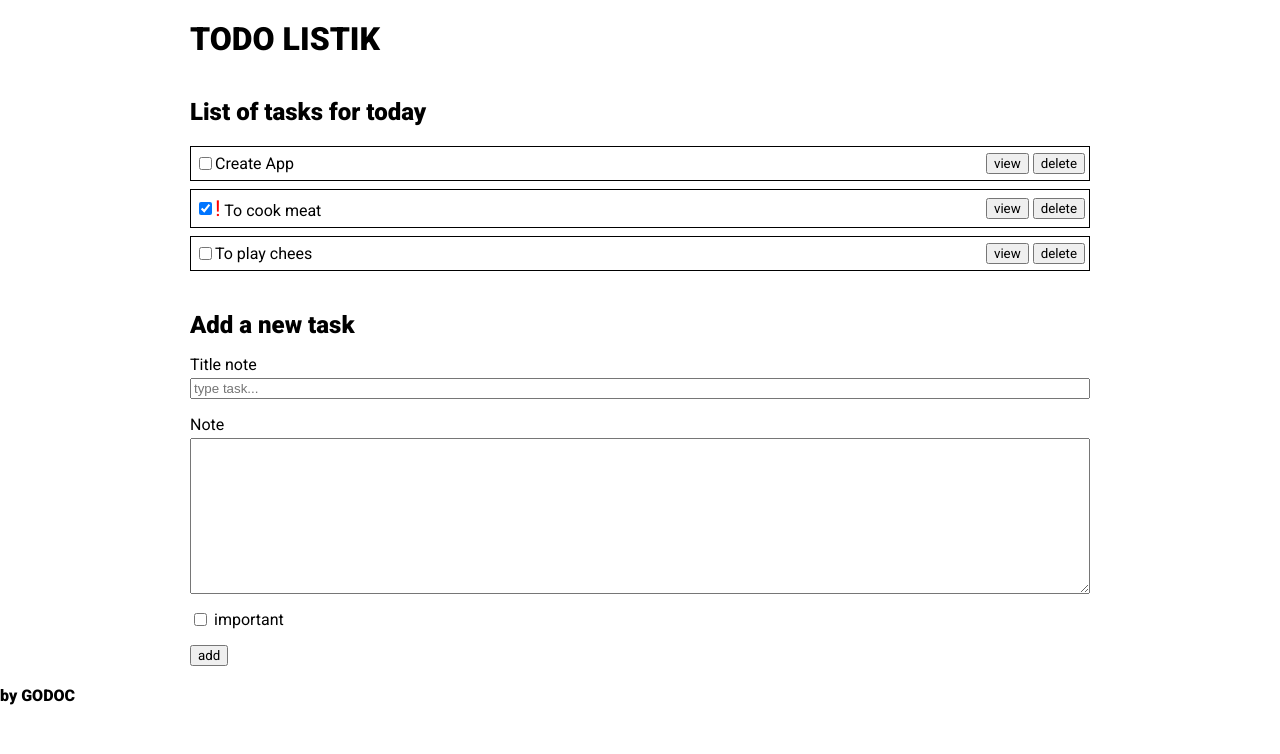
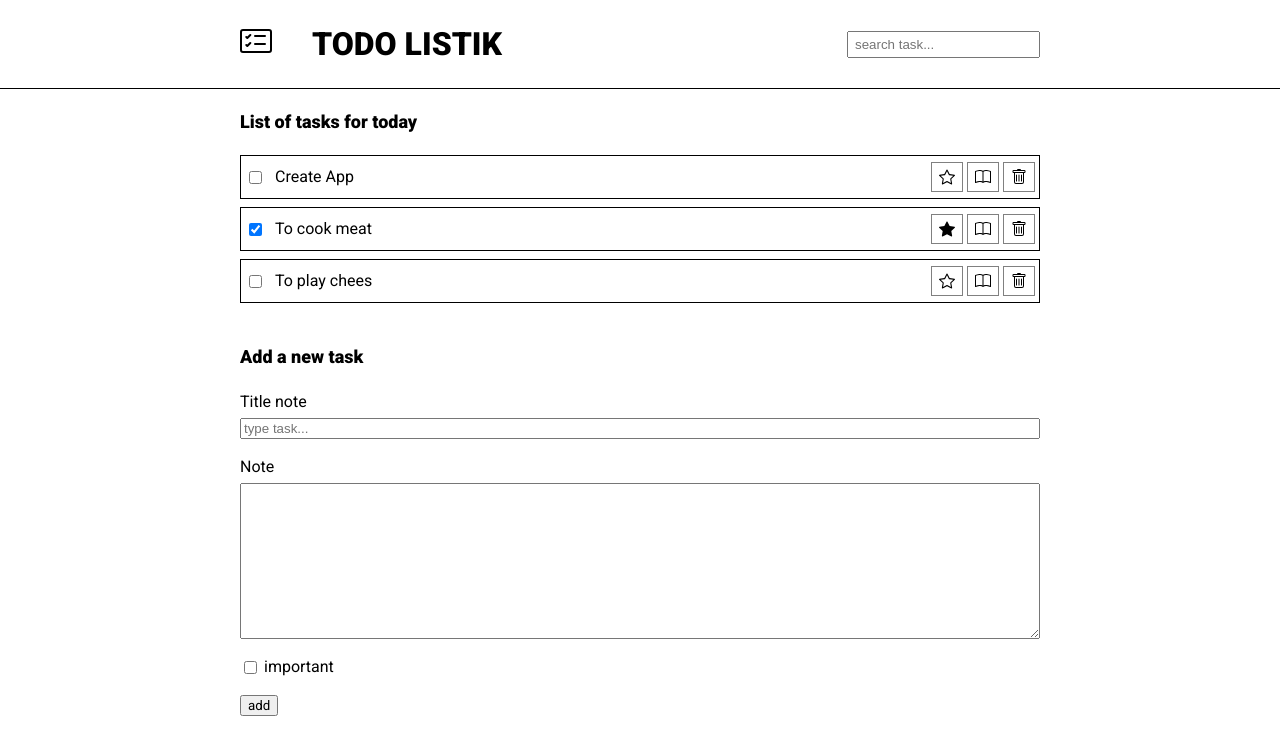
Before and after one commit to go-doc-web/todo-listik-js, a website with bundled scripts: page index.html in a window 1280 px wide. Built offline with nearby package versions, Linux system fonts and the light colour scheme.

Commit message:
fix impotent logic

```diff
--- a/index.html
+++ b/index.html
@@ -6,9 +6,14 @@
     <title>todo</title>
     <link rel="preconnect" href="https://fonts.googleapis.com" />
     <link rel="preconnect" href="https://fonts.gstatic.com" crossorigin />
+
     <link
       href="https://fonts.googleapis.com/css2?family=Roboto:wght@400;500;900&display=swap"
       rel="stylesheet"
+    />
+    <link
+      rel="stylesheet"
+      href="https://cdn.jsdelivr.net/npm/bootstrap-icons@1.11.1/font/bootstrap-icons.css"
     />
 
     <link rel="stylesheet" href="./styles/style.css" />
@@ -20,11 +25,31 @@
         <div class="content-modal"></div>
       </div>
     </div>
-    <div class="header">
-      <div class="container">
+
+    <!-- Task -->
+
+    <header class="header">
+      <div class="container container-header">
+        <a href="index.html" class="logo">
+          <svg
+            xmlns="http://www.w3.org/2000/svg"
+            fill="currentColor"
+            class="bi bi-card-checklist logo-svg"
+            viewBox="0 0 16 16"
+          >
+            <path
+              d="M14.5 3a.5.5 0 0 1 .5.5v9a.5.5 0 0 1-.5.5h-13a.5.5 0 0 1-.5-.5v-9a.5.5 0 0 1 .5-.5h13zm-13-1A1.5 1.5 0 0 0 0 3.5v9A1.5 1.5 0 0 0 1.5 14h13a1.5 1.5 0 0 0 1.5-1.5v-9A1.5 1.5 0 0 0 14.5 2h-13z"
+            />
+            <path
+              d="M7 5.5a.5.5 0 0 1 .5-.5h5a.5.5 0 0 1 0 1h-5a.5.5 0 0 1-.5-.5zm-1.496-.854a.5.5 0 0 1 0 .708l-1.5 1.5a.5.5 0 0 1-.708 0l-.5-.5a.5.5 0 1 1 .708-.708l.146.147 1.146-1.147a.5.5 0 0 1 .708 0zM7 9.5a.5.5 0 0 1 .5-.5h5a.5.5 0 0 1 0 1h-5a.5.5 0 0 1-.5-.5zm-1.496-.854a.5.5 0 0 1 0 .708l-1.5 1.5a.5.5 0 0 1-.708 0l-.5-.5a.5.5 0 0 1 .708-.708l.146.147 1.146-1.147a.5.5 0 0 1 .708 0z"
+            />
+          </svg>
+        </a>
         <h1 class="header-title">TODO LISTIK</h1>
+        <input class="search-todo" type="search" name="search" id="" placeholder="search task..." />
       </div>
-    </div>
+    </header>
+
     <section class="body-todos">
       <div class="container">
         <h2 class="list-title">List of tasks for today</h2>
@@ -52,9 +77,6 @@
         </form>
       </div>
     </section>
-    <footer>
-      <b>by GODOC </b>
-    </footer>
 
     <script src="./js/index.js" type="module"></script>
   </body>
--- a/js/getTaskTemplate.js
+++ b/js/getTaskTemplate.js
@@ -1,20 +1,82 @@
+// export const getTaskTemplate = items => {
+//   const murkup = items
+//     .map(
+//       ({ id, title, text, isDone, isImpotant }) => `<li data-id="${id}" class="list-item">
+//             <div class="wrap">
+//               <input type="checkbox"  id="" data-action="completed" ${isDone ? 'checked' : ''} />
+//               <span class="item-text">${
+//                 isImpotant ? '<span class="impotant">!</span>' : ''
+//               }  ${title}</span>
+//             </div>
+//             <div>
+//               <button class="btn" type="button" data-action="view">view</button>
+//               <button class="btn" type="button" data-action="delete">delete</button>
+//             </div>
+//           </li>
+//     `
+
+//     )
+//     .join('');
+//   return murkup;
+// };
 export const getTaskTemplate = items => {
   const murkup = items
     .map(
       ({ id, title, text, isDone, isImpotant }) => `<li data-id="${id}" class="list-item">
-            <div class="wrap">
-              <input type="checkbox"  id="" data-action="completed" ${isDone ? 'checked' : ''} />
-              <span class="item-text">${
-                isImpotant ? '<span class="impotant">!</span>' : ''
-              }  ${title}</span>
-            </div>
-            <div>
-              <button class="btn" type="button" data-action="view">view</button>
-              <button class="btn" type="button" data-action="delete">delete</button>
-            </div>
-          </li>
+          <div class="wrap">
+            <input type="checkbox"  id="" data-action="completed" ${isDone ? 'checked' : ''} />
+            <span class="item-text">${title}</span>
+          </div>
+          <div class="group-btn">
+            <button class="btn" type="button" data-action="impotant">
+      ${changeIcon(isImpotant)}
+            </button>
+            <button class="btn" type="button" data-action="view">
+              <svg
+                xmlns="http://www.w3.org/2000/svg"
+                width="16"
+                height="16"
+                fill="currentColor"
+                class="bi bi-book icon-task icon-view"
+                viewBox="0 0 16 16"
+              >
+                <path
+                  d="M1 2.828c.885-.37 2.154-.769 3.388-.893 1.33-.134 2.458.063 3.112.752v9.746c-.935-.53-2.12-.603-3.213-.493-1.18.12-2.37.461-3.287.811V2.828zm7.5-.141c.654-.689 1.782-.886 3.112-.752 1.234.124 2.503.523 3.388.893v9.923c-.918-.35-2.107-.692-3.287-.81-1.094-.111-2.278-.039-3.213.492V2.687zM8 1.783C7.015.936 5.587.81 4.287.94c-1.514.153-3.042.672-3.994 1.105A.5.5 0 0 0 0 2.5v11a.5.5 0 0 0 .707.455c.882-.4 2.303-.881 3.68-1.02 1.409-.142 2.59.087 3.223.877a.5.5 0 0 0 .78 0c.633-.79 1.814-1.019 3.222-.877 1.378.139 2.8.62 3.681 1.02A.5.5 0 0 0 16 13.5v-11a.5.5 0 0 0-.293-.455c-.952-.433-2.48-.952-3.994-1.105C10.413.809 8.985.936 8 1.783z"
+                />
+              </svg>
+            </button>
+            <button class="btn" type="button" data-action="delete">
+              <svg
+                xmlns="http://www.w3.org/2000/svg"
+                width="16"
+                height="16"
+                fill="currentColor"
+                class="bi bi-trash icon-task icon-del"
+                viewBox="0 0 16 16"
+              >
+                <path
+                  d="M5.5 5.5A.5.5 0 0 1 6 6v6a.5.5 0 0 1-1 0V6a.5.5 0 0 1 .5-.5Zm2.5 0a.5.5 0 0 1 .5.5v6a.5.5 0 0 1-1 0V6a.5.5 0 0 1 .5-.5Zm3 .5a.5.5 0 0 0-1 0v6a.5.5 0 0 0 1 0V6Z"
+                />
+                <path
+                  d="M14.5 3a1 1 0 0 1-1 1H13v9a2 2 0 0 1-2 2H5a2 2 0 0 1-2-2V4h-.5a1 1 0 0 1-1-1V2a1 1 0 0 1 1-1H6a1 1 0 0 1 1-1h2a1 1 0 0 1 1 1h3.5a1 1 0 0 1 1 1v1ZM4.118 4 4 4.059V13a1 1 0 0 0 1 1h6a1 1 0 0 0 1-1V4.059L11.882 4H4.118ZM2.5 3h11V2h-11v1Z"
+                />
+              </svg>
+            </button>
+          </div>
+        </li>
     `
     )
     .join('');
   return murkup;
 };
+
+function changeIcon(isImpotant) {
+  const murkup = isImpotant
+    ? `<svg xmlns="http://www.w3.org/2000/svg" width="16" height="16" fill="currentColor" class="bi bi-star-fill icon-task icon-star" viewBox="0 0 16 16">
+  <path d="M3.612 15.443c-.386.198-.824-.149-.746-.592l.83-4.73L.173 6.765c-.329-.314-.158-.888.283-.95l4.898-.696L7.538.792c.197-.39.73-.39.927 0l2.184 4.327 4.898.696c.441.062.612.636.282.95l-3.522 3.356.83 4.73c.078.443-.36.79-.746.592L8 13.187l-4.389 2.256z"/>
+</svg>`
+    : `<svg xmlns="http://www.w3.org/2000/svg" width="16" height="16" fill="currentColor" class="bi bi-star icon-task icon-star" viewBox="0 0 16 16">
+  <path d="M2.866 14.85c-.078.444.36.791.746.593l4.39-2.256 4.389 2.256c.386.198.824-.149.746-.592l-.83-4.73 3.522-3.356c.33-.314.16-.888-.282-.95l-4.898-.696L8.465.792a.513.513 0 0 0-.927 0L5.354 5.12l-4.898.696c-.441.062-.612.636-.283.95l3.523 3.356-.83 4.73zm4.905-2.767-3.686 1.894.694-3.957a.565.565 0 0 0-.163-.505L1.71 6.745l4.052-.576a.525.525 0 0 0 .393-.288L8 2.223l1.847 3.658a.525.525 0 0 0 .393.288l4.052.575-2.906 2.77a.565.565 0 0 0-.163.506l.694 3.957-3.686-1.894a.503.503 0 0 0-.461 0z"/>
+</svg>`;
+  return murkup;
+}
--- a/js/index.js
+++ b/js/index.js
@@ -23,10 +23,13 @@ const toggleComplited = id => {
   render();
   console.log(items);
 };
+const toggleImpotant = id => {
+  items = items.map(item => (item.id === id ? { ...item, isImpotant: !item.isImpotant } : item));
+  render();
+};
 const viewTask = id => {
   const viewTask = items.find(item => item.id === id);
 
-  console.log(getTaskTemplateFull(viewTask));
   openModal();
   closeModal();
   const contentModal = document.querySelector('.content-modal');
@@ -49,6 +52,7 @@ const handleSubmit = e => {
   const isImpotant = e.target.elements.important.checked;
 
   items.push(addTask(title, text, isImpotant));
+
   render();
   refs.form.reset();
 };
@@ -57,9 +61,10 @@ const handleList = e => {
   if (e.target === e.currentTarget) return;
 
   const parent = e.target.closest('li');
+  const buttonParrent = e.target.closest('button');
   const { id } = parent.dataset;
 
-  const { action } = e.target.dataset;
+  const { action } = buttonParrent.dataset;
 
   switch (action) {
     case 'completed':
@@ -71,6 +76,9 @@ const handleList = e => {
     case 'delete':
       deleteTask(id);
       break;
+    case 'impotant':
+      toggleImpotant(id);
+      break;
 
     default:
       break;
--- a/styles/style.css
+++ b/styles/style.css
@@ -8,6 +8,8 @@ body {
   height: 100vh;
   font-family: 'Roboto', sans-serif;
   margin: 0;
+  line-height: 1.5;
+  letter-spacing: normal;
 }
 
 p,
@@ -41,26 +43,56 @@ button {
 }
 
 .container {
-  max-width: 930px;
+  max-width: 830px;
   padding-left: 15px;
   padding-right: 15px;
   margin: 0 auto;
   /* outline: 1px solid tomato; */
 }
 
+.list-ex {
+  margin-top: 50px;
+  margin-bottom: 50px;
+}
+
 /* Header */
 .header {
   padding: 20px 0;
-  /* outline: 1px solid black; */
+  outline: 1px solid black;
 }
+
+.container-header {
+  display: flex;
+  align-items: center;
+}
+
+.logo-svg {
+  fill: inherit;
+  margin-right: 40px;
+  width: 32px;
+}
+
+.logo-svg:hover {
+  fill: orange;
+}
+
+.search-todo {
+  padding: 4px 6px;
+  margin-left: auto;
+}
+
+/* TODO GROUPE */
 
 .body-todos {
   padding: 20px 0;
   /* outline: 1px solid black; */
 }
 
-.list-title {
+.list-title,
+.add-title {
   margin-bottom: 20px;
+  font-size: 18px;
+  font-weight: 900;
 }
 
 .add-todo {
@@ -69,6 +101,7 @@ button {
 .wrap {
   display: flex;
   align-items: center;
+  gap: 10px;
 }
 
 .list-item {
@@ -77,6 +110,37 @@ button {
   justify-content: space-between;
   border: 1px solid black;
   padding: 6px 4px;
+}
+
+.group-btn {
+  display: flex;
+  align-items: center;
+  gap: 4px;
+}
+
+.btn {
+  display: block;
+  background-color: #fff;
+  border: 1px solid grey;
+  padding: 6px;
+  display: flex;
+  align-items: center;
+  justify-content: center;
+  cursor: pointer;
+}
+
+.btn:hover .bi-trash {
+  fill: red;
+}
+/* .btn:hover .icon-star {
+  fill: yellow;
+} */
+.btn:hover .icon-view {
+  fill: blue;
+}
+
+.icon-task {
+  width: 18px;
 }
 
 .list-item + .list-item {
```
